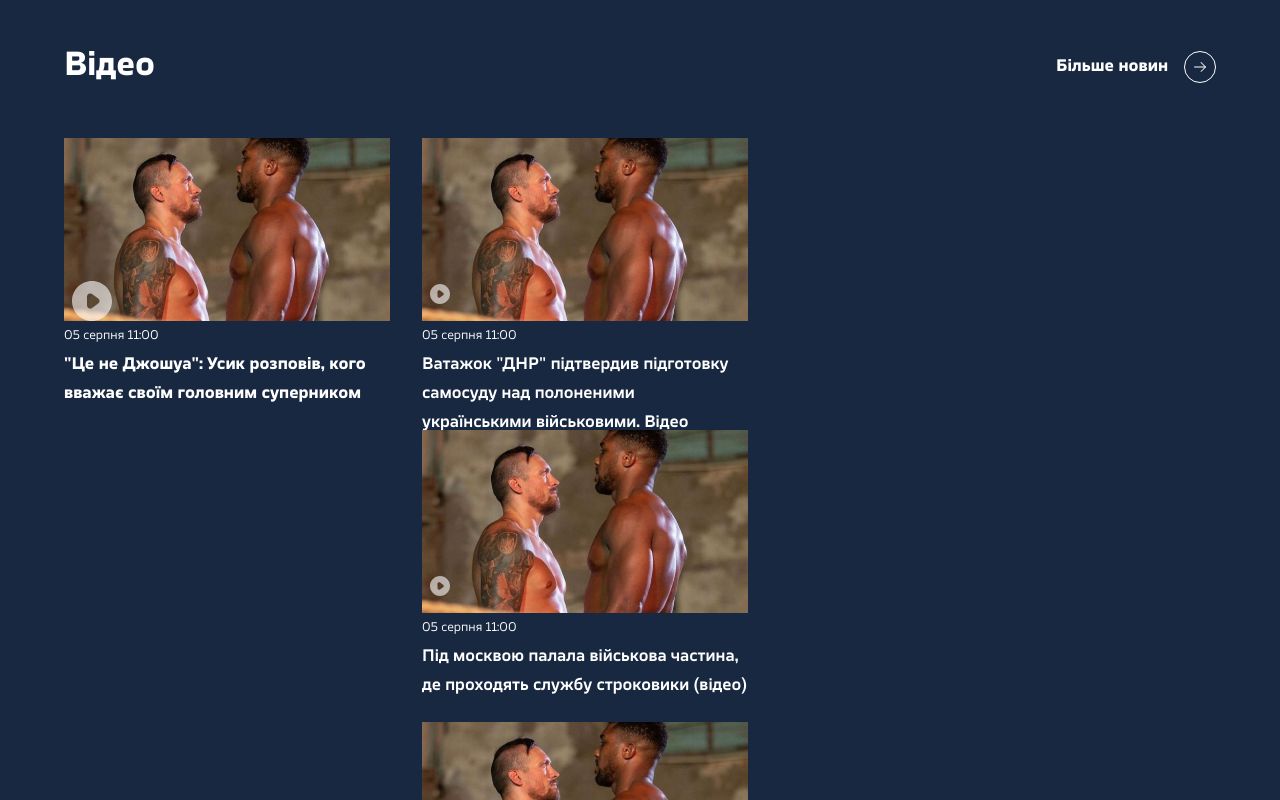
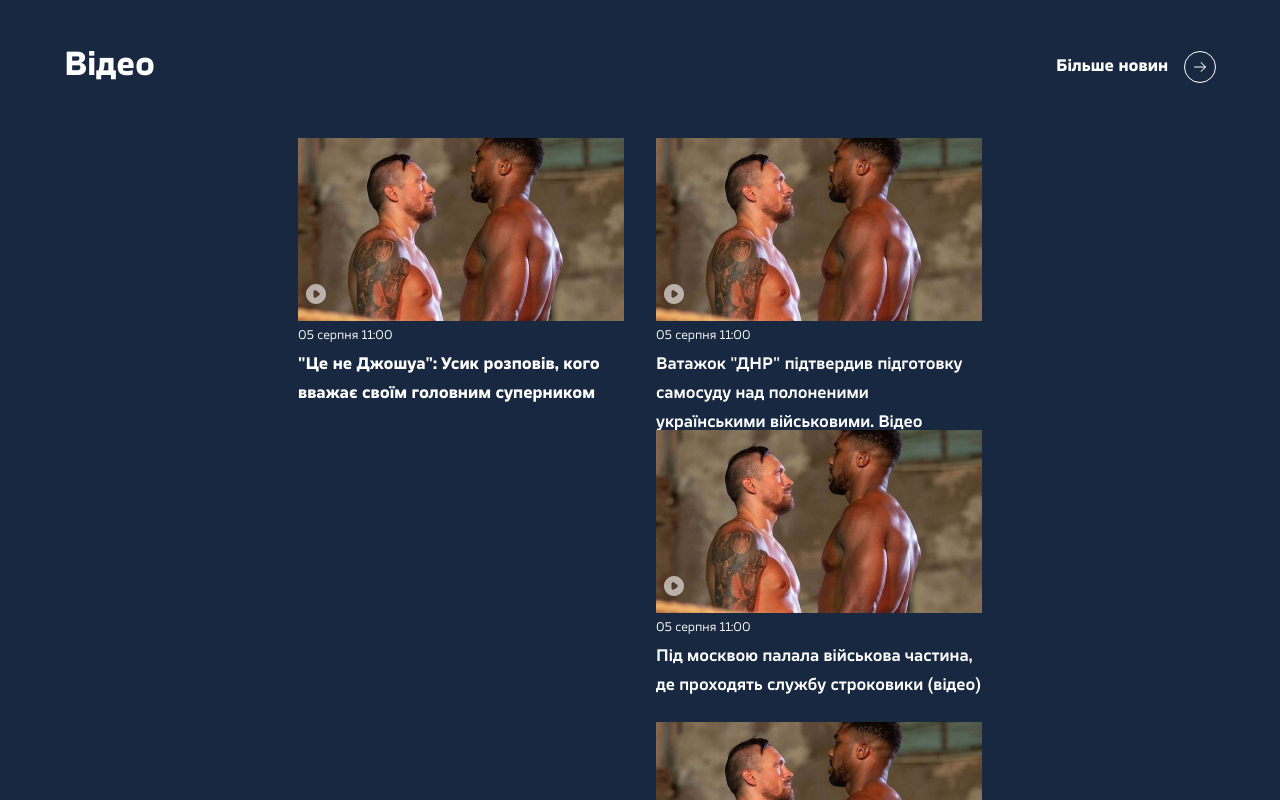
Before and after one commit to Banchee501/react-news-app, a React (Create React App) app: page / in a window 1280 px wide. Shown: the part 2660-3460 px from the top of the page. Built offline with nearby package versions, Linux system fonts and the light colour scheme.

Commit message:
fix: styles and media

```diff
--- a/src/components/videoNews/videoNews.scss
+++ b/src/components/videoNews/videoNews.scss
@@ -1,3 +1,4 @@
+@import '../../style/style.scss';
 
 .video {
     height: 787px;
@@ -31,6 +32,7 @@
         grid-template-columns: 1fr 1fr;
         gap: 32px;
         margin: 25px 64px 112px 64px;
+        justify-content: center;
         &-items {
             display: grid;
             grid-template: repeat(2, 260px) / repeat(2, 304px);
--- a/src/style/media.scss
+++ b/src/style/media.scss
@@ -32,15 +32,20 @@
                     padding-top: 8px;
                     }
                     &-item {
+                         button {
+                        padding-left: 8px;
+                        padding-top: 143px;
+                            svg {
+                            height: 20px;
+                            width: 20px;
+                            opacity: .6;
+                        }
+                }
                         img {
                             padding-bottom: 8px;
                             width: 326px;
                         }
                     }
-                }
-                button {
-                    padding-left: 8px;
-                    padding-top: 143px;
                 }
             }
             &-items {
```
Also changed, not shown: src/components/otherNews/OtherNews.js (added), src/components/otherNews/otherNews.scss (added).
